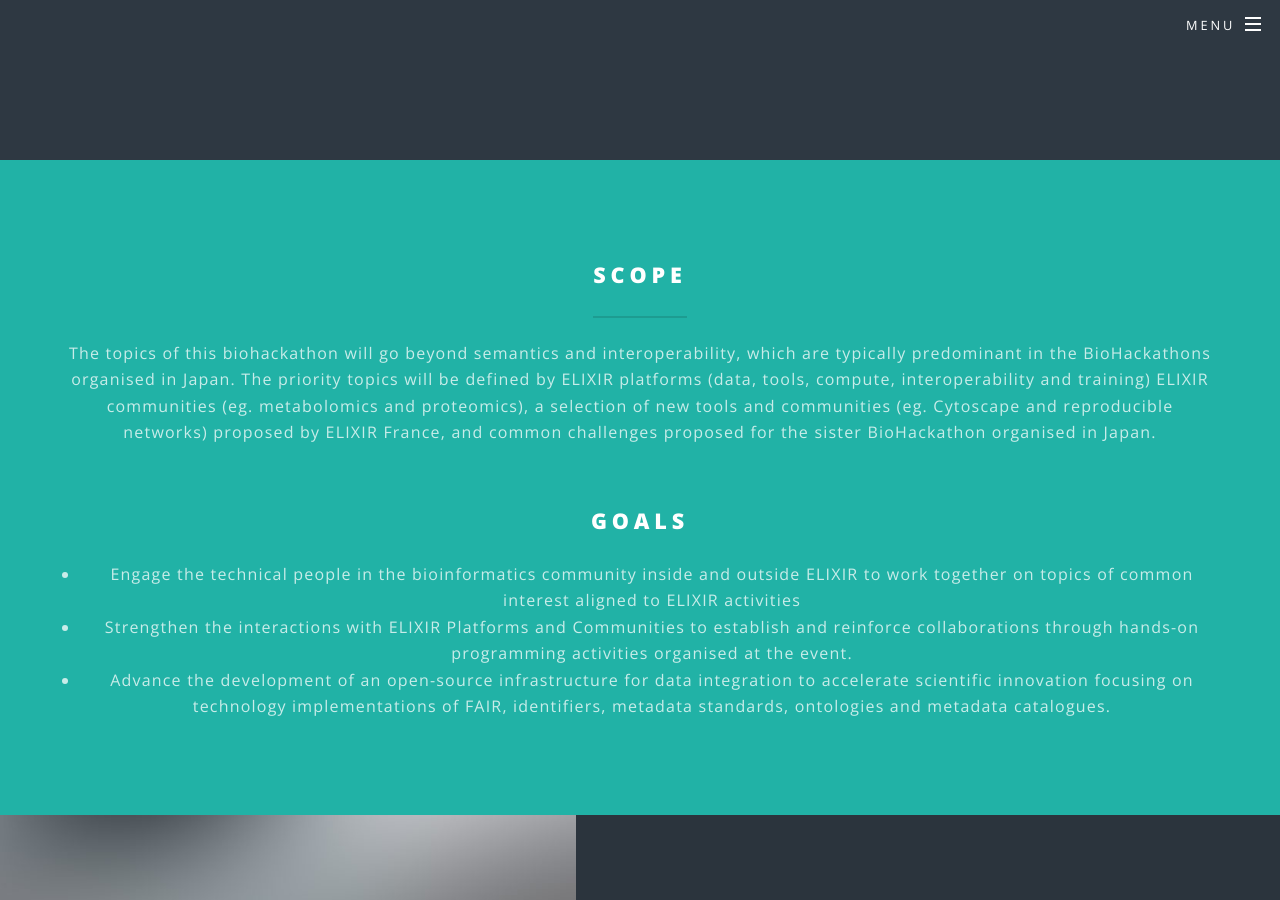
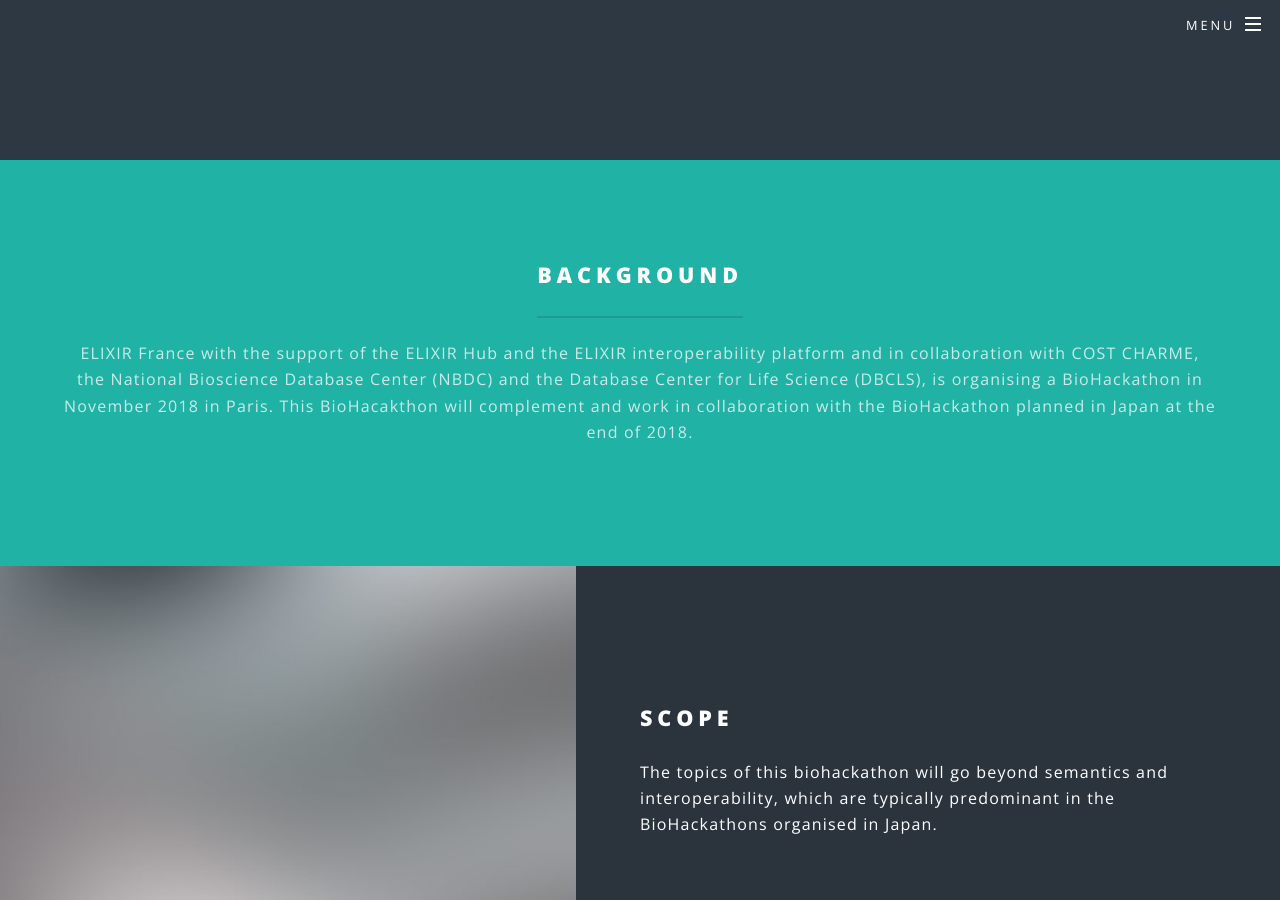
Before and after one commit to elixir-europe/bh2018paris, a Jekyll site: the page built from index.html, in a window 1280 px wide and 900 px high, scrolled down 740 px. Built offline with Jekyll 4.4.1, drawn with Linux system fonts in a browser that asks for light colours; some of the changed text lies outside the part shown.

Commit message:
Added background, scope info and process to propose hacking topics

```diff
--- /dev/null
+++ b/CNAME
@@ -0,0 +1 @@
+bh2018paris.info
--- a/index.html
+++ b/index.html
@@ -25,18 +25,11 @@
 					<section id="one" class="wrapper style1 special">
 						<div class="inner">
 							<header class="major">
-								<h2>Scope</h2>
-								<p>The topics of this biohackathon will go beyond semantics and interoperability, which are typically predominant in the BioHackathons organised in Japan.
-									The priority topics will be defined by ELIXIR platforms (data, tools, compute, interoperability and training)
-									ELIXIR communities (eg. metabolomics and proteomics), a selection of new tools and communities (eg. Cytoscape and reproducible networks) proposed by ELIXIR France, and common challenges proposed for the sister BioHackathon organised in Japan.
+								<h2>Background</h2>
+								<p>ELIXIR France with the support of the ELIXIR Hub and the ELIXIR interoperability platform and in collaboration with COST CHARME, the National Bioscience Database Center (NBDC) and the Database Center for Life Science (DBCLS), is organising a BioHackathon in November 2018 in Paris.
+								   This BioHacakthon will complement and work in collaboration with the BioHackathon planned in Japan at the end of 2018.
 								</p>
 							</header>
-							<h2>Goals</h2>
-							<ul>
-								<li>Engage the technical people in the bioinformatics community inside and outside ELIXIR to work together on topics of common interest aligned to ELIXIR activities</li>
-								<li>Strengthen the interactions with ELIXIR Platforms and Communities to establish and reinforce collaborations through hands-on programming activities organised at the event.</li>
-								<li>Advance the development of an open-source infrastructure for data integration to accelerate scientific innovation focusing on technology implementations of FAIR, identifiers, metadata standards, ontologies and metadata catalogues.</li>
-							</ul>
 							<!-- <ul class="icons major">
 								<li><span class="icon fa-diamond major style1"><span class="label">Lorem</span></span></li>
 								<li><span class="icon fa-heart-o major style2"><span class="label">Ipsum</span></span></li>
@@ -49,21 +42,24 @@
 					<section id="two" class="wrapper alt style2">
 						<section class="spotlight">
 							<div class="image"><img src="images/pic01.jpg" alt="" /></div><div class="content">
-								<h2>Proces to propose<br />
-									and select hacking topics</h2>
-								<p>ELIXIR platforms, ELIXIR use cases, ELIXIR France, as well as members of the Japanese BioHackathon organising committee are welcomed to put forward hacking topic proposals for the BioHackathon.</p>
+								<h2>Scope</h2>
+								<p>The topics of this biohackathon will go beyond semantics and interoperability, which are typically predominant in the BioHackathons organised in Japan.</p>
 							</div>
 						</section>
 						<section class="spotlight">
 							<div class="image"><img src="images/pic02.jpg" alt="" /></div><div class="content">
-								<p>These proposals should ideally be aligned with existing ELIXIR technical activities. We especially welcome hacking sessions focusing on upcoming ELIXIR deliverables. We have created an online form to collect the proposals.</p>
+								<p>The priority topics will be defined by ELIXIR platforms (data, tools, compute, interoperability and training), ELIXIR communities (eg. metabolomics and proteomics),
+									a selection of new tools and communities (eg. Cytoscape and reproducible networks) proposed by ELIXIR France, and common challenges proposed for the sister BioHackathon organised in Japan.</p>
 							</div>
 						</section>
 						<section class="spotlight">
 							<div class="image"><img src="images/pic03.jpg" alt="" /></div><div class="content">
-								<p>The proposals will be evaluated and selected by the BioHackathon organising committee, with the help of the ELIXIR platform and community coordinators. We will notify applicants shortly after the deadline.</p>
-								<a href="https://goo.gl/forms/3S1Z81DctKtoAxdR2" class="button special">Propose a hacking topic</a>
-								<p><b>Deadline:</b>May 23th, 2018</p>
+								<h2>Goals</h2>
+								<ul>
+									<li>Engage the technical people in the bioinformatics community inside and outside ELIXIR to work together on topics of common interest aligned to ELIXIR activities</li>
+									<li>Strengthen the interactions with ELIXIR Platforms and Communities to establish and reinforce collaborations through hands-on programming activities organised at the event.</li>
+									<li>Advance the development of an open-source infrastructure for data integration to accelerate scientific innovation focusing on technology implementations of FAIR, identifiers, metadata standards, ontologies and metadata catalogues.</li>
+								</ul>
 							</div>
 						</section>
 					</section>
@@ -72,34 +68,25 @@
 					<section id="three" class="wrapper style3 special">
 						<div class="inner">
 							<header class="major">
-								<h2>Accumsan mus tortor nunc aliquet</h2>
-								<p>Aliquam ut ex ut augue consectetur interdum. Donec amet imperdiet eleifend<br />
-								fringilla tincidunt. Nullam dui leo Aenean mi ligula, rhoncus ullamcorper.</p>
+								<h2>Proces to propose and select hacking topics</h2>
+								<p>ELIXIR platforms, ELIXIR use cases, ELIXIR France, as well as members of the Japanese BioHackathon organising committee are welcomed to put forward hacking topic proposals for the BioHackathon.</p>
 							</header>
 							<ul class="features">
-								<li class="icon fa-paper-plane-o">
-									<h3>Arcu accumsan</h3>
-									<p>Augue consectetur sed interdum imperdiet et ipsum. Mauris lorem tincidunt nullam amet leo Aenean ligula consequat consequat.</p>
+								<li class="icon fa-align-center">
+									<h3>Alignment</h3>
+									<p>These proposals should ideally be aligned with existing ELIXIR technical activities. We especially welcome hacking sessions focusing on upcoming ELIXIR deliverables. We have created an online form to collect the proposals.</p>
+								</li>
+								<li class="icon fa-code">
+									<h3>Hacking topics</h3>
+									<p>The proposals will be evaluated and selected by the BioHackathon organising committee, with the help of the ELIXIR platform and community coordinators. We will notify applicants shortly after the deadline.</p>
 								</li>
 								<li class="icon fa-laptop">
-									<h3>Ac Augue Eget</h3>
-									<p>Augue consectetur sed interdum imperdiet et ipsum. Mauris lorem tincidunt nullam amet leo Aenean ligula consequat consequat.</p>
+									<h3>Propose yours</h3>
+									<a href="https://goo.gl/forms/3S1Z81DctKtoAxdR2" target="_blank" class="button special">Here</a>
 								</li>
-								<li class="icon fa-code">
-									<h3>Mus Scelerisque</h3>
-									<p>Augue consectetur sed interdum imperdiet et ipsum. Mauris lorem tincidunt nullam amet leo Aenean ligula consequat consequat.</p>
-								</li>
-								<li class="icon fa-headphones">
-									<h3>Mauris Imperdiet</h3>
-									<p>Augue consectetur sed interdum imperdiet et ipsum. Mauris lorem tincidunt nullam amet leo Aenean ligula consequat consequat.</p>
-								</li>
-								<li class="icon fa-heart-o">
-									<h3>Aenean Primis</h3>
-									<p>Augue consectetur sed interdum imperdiet et ipsum. Mauris lorem tincidunt nullam amet leo Aenean ligula consequat consequat.</p>
-								</li>
-								<li class="icon fa-flag-o">
-									<h3>Tortor Ut</h3>
-									<p>Augue consectetur sed interdum imperdiet et ipsum. Mauris lorem tincidunt nullam amet leo Aenean ligula consequat consequat.</p>
+								<li class="icon fa-calendar-times-o">
+									<h3>Deadline</h3>
+									<p>May 23th, 2018.</p>
 								</li>
 							</ul>
 						</div>
@@ -109,12 +96,12 @@
 					<section id="cta" class="wrapper style4">
 						<div class="inner">
 							<header>
-								<h2>Arcue ut vel commodo</h2>
-								<p>Aliquam ut ex ut augue consectetur interdum endrerit imperdiet amet eleifend fringilla.</p>
+								<h2>Registration</h2>
+								<p>Available from May 1st, 2018.</p>
 							</header>
 							<ul class="actions vertical">
-								<li><a href="#" class="button fit special">Activate</a></li>
-								<li><a href="#" class="button fit">Learn More</a></li>
+								<li><a href="registration/" class="button fit special">Register</a></li>
+								<li><a href="https://github.com/elixir-europe/BioHackathon" class="button fit">BH repo</a></li>
 							</ul>
 						</div>
 					</section>
```
